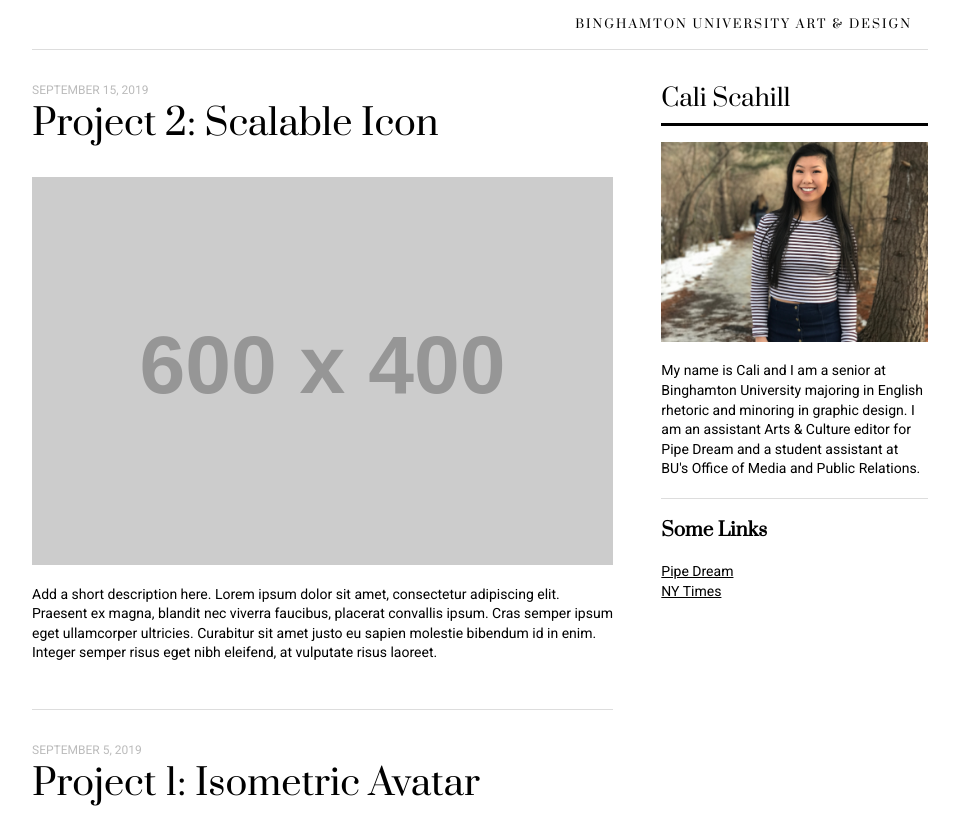
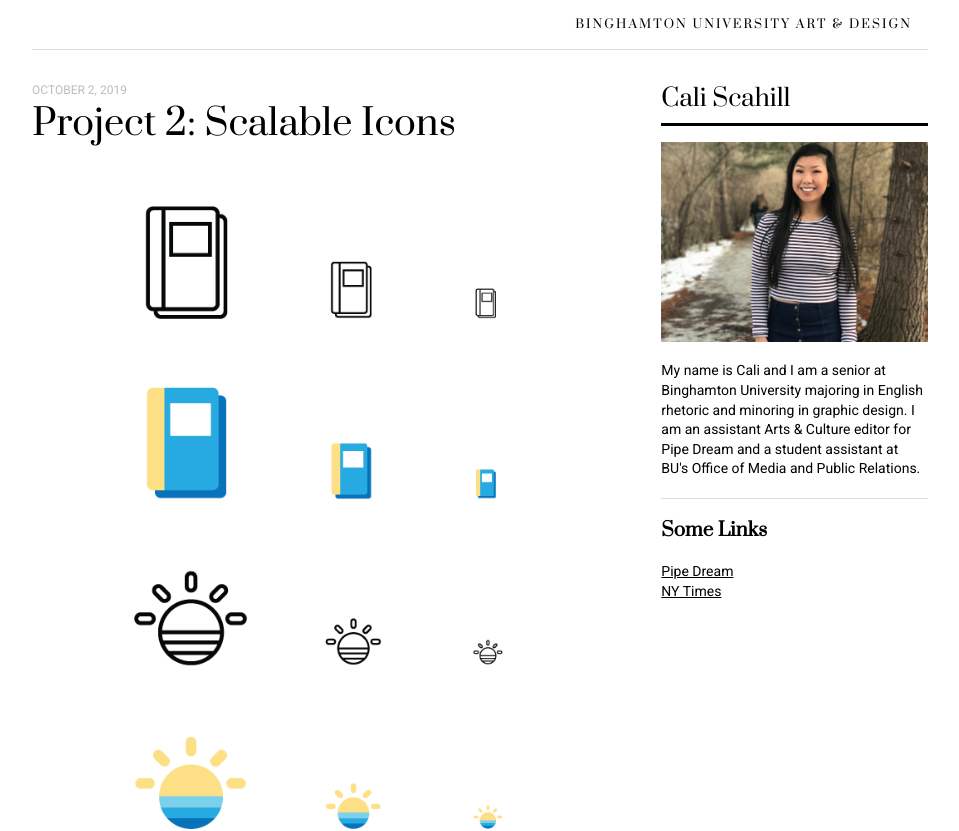
Before and after one commit to Binghamton-University-Design/web-journal-cscahil1, a plain HTML site: page index.html in a window 1280 px wide. Shown: the top 831 px of the page, without its empty margins (160-1119 px from the left). Drawn offline with Linux system fonts and the light colour scheme; placeholder pictures from the web are drawn by us.

Commit message:
update 11
added photos of icon and process

```diff
--- a/index.html
+++ b/index.html
@@ -24,11 +24,12 @@
 
 				<!-- Begin Item -->
 				<div class="item">
-					<p class="date">September 15, 2019</p>
-					<h2>Project 2: Scalable Icon</h2>
-					<p><img src="https://via.placeholder.com/600x400"></p>
-					<p>Add a short description here. Lorem ipsum dolor sit amet, consectetur adipiscing elit. Praesent ex magna, blandit nec viverra faucibus, placerat convallis ipsum. Cras semper ipsum eget ullamcorper ultricies. Curabitur sit amet justo eu sapien molestie bibendum id in enim. Integer semper risus eget nibh eleifend, at vulputate risus laoreet.
+					<p class="date">October 2, 2019</p>
+					<h2>Project 2: Scalable Icons</h2>
+					<p><img src=images/icons.png></p>
+					<p>For this project, I chose to create icons of a book, a sunrise over the ocean, and a dog to describe my personality and passions. I chose a book since I love to read and I'm majoring in English, a dog because I have four dogs and deem a dog as my spirit animal, and the image of a sunrise because I am a cheery but also laid-back person. I wanted to keep my icons minimalistic, so I chose to design them as simple as possible so they would scale down nicely.
 					</p>
+					<p><img src=images/process2.png></p>
 				</div>
 				<!-- End item -->
 
```
Also changed, not shown: images/icons.png (added), images/process2.png (added).
